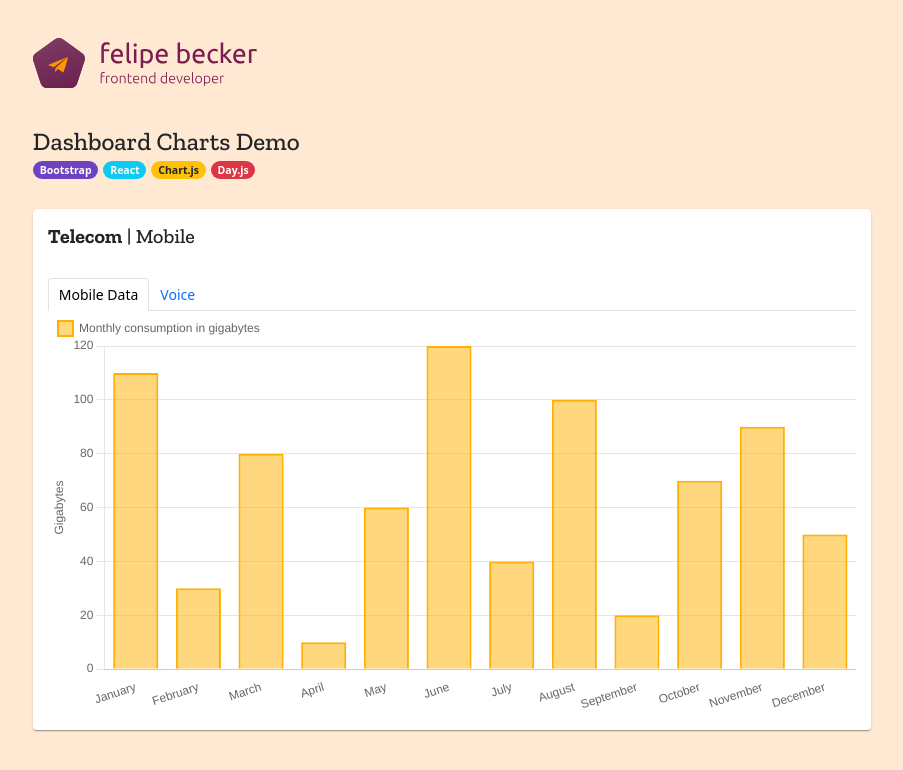
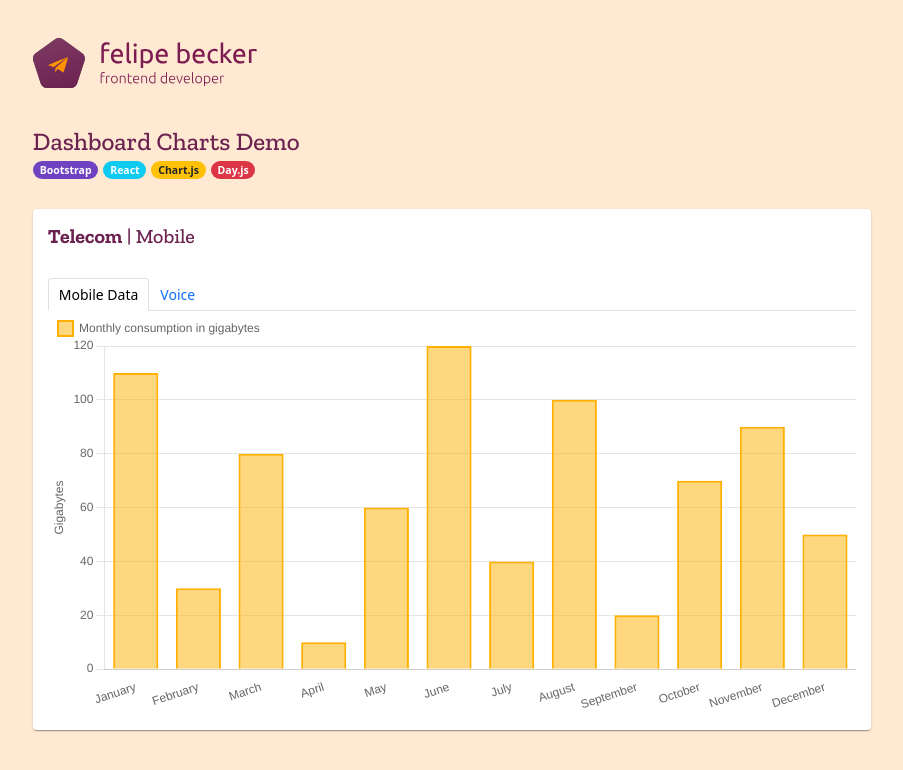
Before and after one commit to ofelipebecker/dashboard-charts-demo, a React (Vite) app: page / in a window 1280 px wide. Shown: the top 770 px of the page, without its empty margins (188-1091 px from the left). Built offline with nearby package versions, Linux system fonts and the light colour scheme.

Commit message:
ui: enforce main-purple color on headings with !important
Issue: DCD-2601A

```diff
--- a/src/index.css
+++ b/src/index.css
@@ -115,7 +115,7 @@ h1,
 h2,
 h3,
 h4 {
-  color: var(--main-purple);
+  color: var(--main-purple) !important;
   font-family: 'Zilla Slab';
 }
 
```
